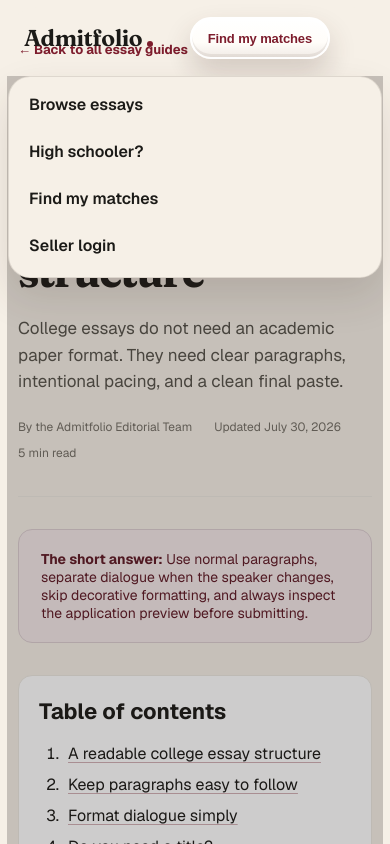
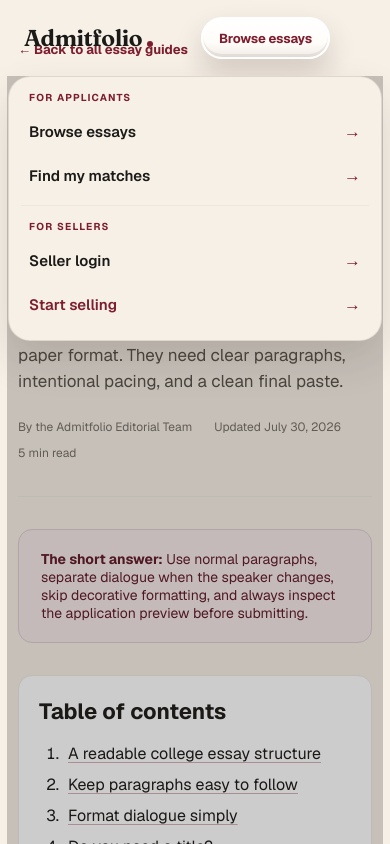
Before and after one commit to anony-mouse1/admitfolio, a Next.js app: page /guides/college-essay-format in a window 390 px wide. Both pictures are taken after a click on the button "Menu". Shown: the top 844 px of the page. Built offline with nearby package versions, Linux system fonts and the light colour scheme.

Commit message:
Clarify mobile applicant and seller navigation

```diff
--- a/app/globals.css
+++ b/app/globals.css
@@ -86,6 +86,7 @@ a { color: inherit; }
 
 /* Mobile hamburger + slide-down menu (hidden on desktop) */
 .nav-burger, .nav-menu, .nav-menu-backdrop { display: none; }
+.nav-mobile-browse { display: none; }
 @keyframes menuDown { from { opacity: 0; transform: translateY(-8px); } to { opacity: 1; transform: translateY(0); } }
 
 .btn-primary {
@@ -1527,10 +1528,25 @@ body { -webkit-tap-highlight-color: transparent; }
     display: block; position: absolute; top: 100%; left: 0; right: 0;
     background: var(--bg);
     backdrop-filter: blur(12px); -webkit-backdrop-filter: blur(12px);
-    border-bottom: 1px solid var(--line); padding: 4px 0 8px;
+    border-bottom: 1px solid var(--line); padding: 10px 12px 14px;
     animation: menuDown .22s ease both;
   }
-  .nav-menu a { display: block; padding: 13px 20px; font-size: 16px; font-weight: 600; color: var(--ink); text-decoration: none; cursor: pointer; }
+  .nav-menu-group { display: grid; }
+  .nav-menu-label {
+    padding: 4px 8px 5px; color: var(--accent); font-size: 10px; font-weight: 700;
+    letter-spacing: .12em; text-transform: uppercase;
+  }
+  .nav-menu a, .nav-menu button {
+    width: 100%; min-height: 44px; padding: 0 8px; display: flex; align-items: center;
+    justify-content: space-between; border: 0; color: var(--ink); background: transparent;
+    font-family: var(--sans); font-size: 15px; font-weight: 600; text-align: left;
+    text-decoration: none; cursor: pointer;
+  }
+  .nav-menu-arrow { color: var(--accent); font-size: 17px; font-weight: 500; }
+  .nav-menu-divider { height: 1px; margin: 8px 0 10px; background: var(--line); }
+  .nav-menu .nav-menu-signup { color: var(--accent); }
+  .nav-guide-primary { display: none; }
+  .nav-mobile-browse { display: inline-flex; align-items: center; justify-content: center; }
 
   /* Hero: two side-by-side pill CTAs with soft elevation (SideShift-style) */
   .hero-actions { gap: 10px; margin-top: 20px; }
@@ -2154,6 +2170,12 @@ body { -webkit-tap-highlight-color: transparent; }
     background: var(--bg);
     box-shadow: 0 18px 42px rgba(63,42,31,.14);
   }
+}
+@media (max-width: 360px) {
+  .nav { padding: 0 5px 0 12px; gap: 4px; }
+  .nav .logo-word { font-size: 21px; }
+  .nav .btn-primary { padding: 0 12px; font-size: 12.5px; }
+  .nav-burger { width: 34px; height: 34px; padding: 0 6px; }
 }
 @media (prefers-reduced-motion: reduce) {
   .nav, .nav::before { transition: none; }
--- a/components/GuideShell.tsx
+++ b/components/GuideShell.tsx
@@ -19,9 +19,10 @@ export function GuideHeader() {
       </div>
       <div className="nav-cta">
         <Link className="login" href="/?login=1"><span className="login-prefix">Seller </span>login</Link>
-        <button className="btn-primary" type="button" onClick={() => window.location.assign('/?matches=1')}>
+        <button className="btn-primary nav-guide-primary" type="button" onClick={() => window.location.assign('/?matches=1')}>
           Find my matches
         </button>
+        <Link className="btn-primary nav-mobile-browse" href="/#browse">Browse essays</Link>
         <button
           type="button"
           className={`nav-burger${menuOpen ? ' open' : ''}`}
@@ -36,11 +37,26 @@ export function GuideHeader() {
       {menuOpen && (
         <>
           <div className="nav-menu-backdrop" onClick={() => setMenuOpen(false)} />
-          <div className="nav-menu">
-            <Link href="/#browse" onClick={() => setMenuOpen(false)}>Browse essays</Link>
-            <Link href="/#featured" onClick={() => setMenuOpen(false)}>High schooler?</Link>
-            <Link href="/?matches=1" onClick={() => setMenuOpen(false)}>Find my matches</Link>
-            <Link href="/?login=1" onClick={() => setMenuOpen(false)}>Seller login</Link>
+          <div className="nav-menu" role="navigation" aria-label="Mobile navigation">
+            <div className="nav-menu-group">
+              <div className="nav-menu-label">For applicants</div>
+              <Link href="/#browse" onClick={() => setMenuOpen(false)}>
+                <span>Browse essays</span><span className="nav-menu-arrow" aria-hidden="true">→</span>
+              </Link>
+              <Link href="/?matches=1" onClick={() => setMenuOpen(false)}>
+                <span>Find my matches</span><span className="nav-menu-arrow" aria-hidden="true">→</span>
+              </Link>
+            </div>
+            <div className="nav-menu-divider" aria-hidden="true"></div>
+            <div className="nav-menu-group">
+              <div className="nav-menu-label">For sellers</div>
+              <Link href="/?login=1" onClick={() => setMenuOpen(false)}>
+                <span>Seller login</span><span className="nav-menu-arrow" aria-hidden="true">→</span>
+              </Link>
+              <Link className="nav-menu-signup" href="/?sell=1" onClick={() => setMenuOpen(false)}>
+                <span>Start selling</span><span className="nav-menu-arrow" aria-hidden="true">→</span>
+              </Link>
+            </div>
           </div>
         </>
       )}
```
Also changed, not shown: app/page.tsx (+25 -6 lines).
